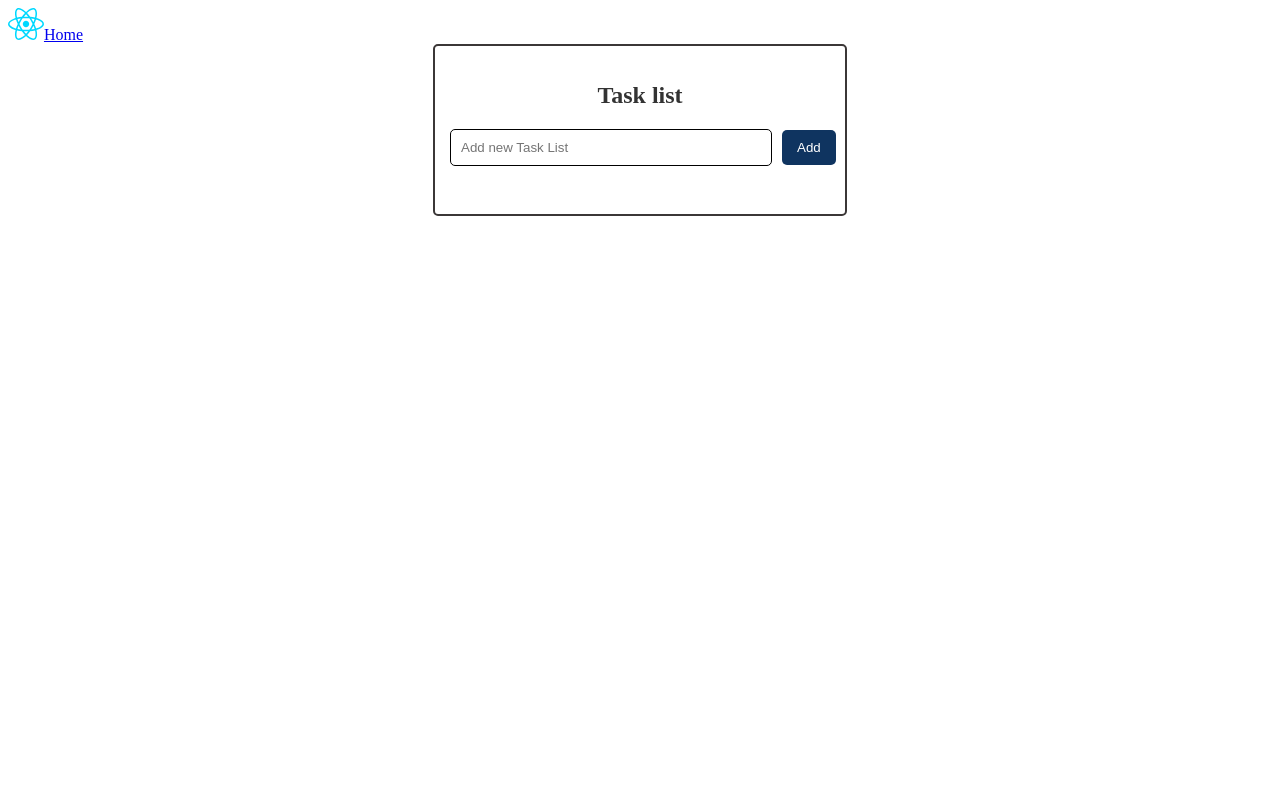
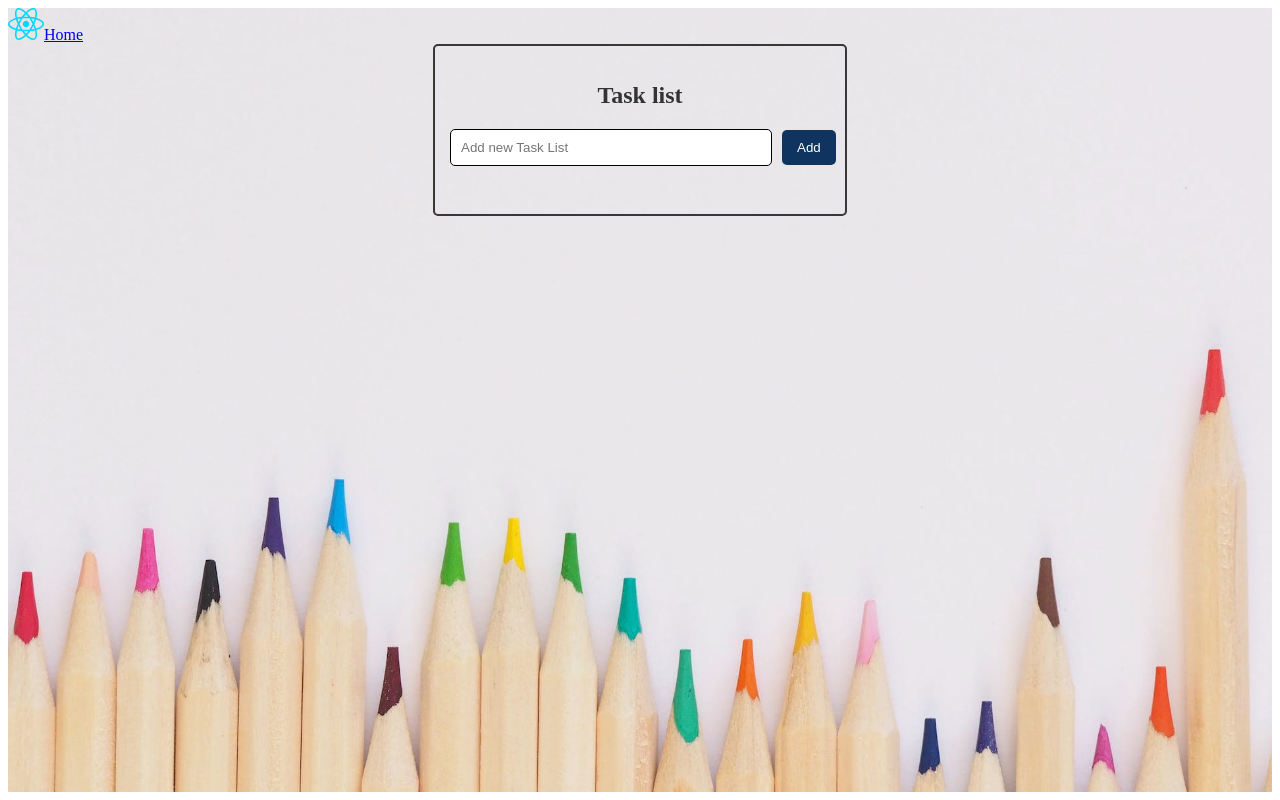
Before and after one commit to hunggtham/todo-list, a React (Vite) app: page / in a window 1280 px wide. Built offline with nearby package versions, Linux system fonts and the light colour scheme.

Commit message:
added background-image

```diff
--- a/src/App.jsx
+++ b/src/App.jsx
@@ -4,7 +4,13 @@ import Header from "./component/Header";
 import AddNewList from "./component/AddNewList";
 import styled from "styled-components";
 
-const AppContainer = styled.div``;
+const AppContainer = styled.div`
+  background-image: url("/background.jpg");
+  background-size: cover;
+  background-repeat: no-repeat;
+  background-position: center;
+  height: 98vh;
+`;
 
 function App() {
   return (
```
Also changed, not shown: public/background.jpg (added).
